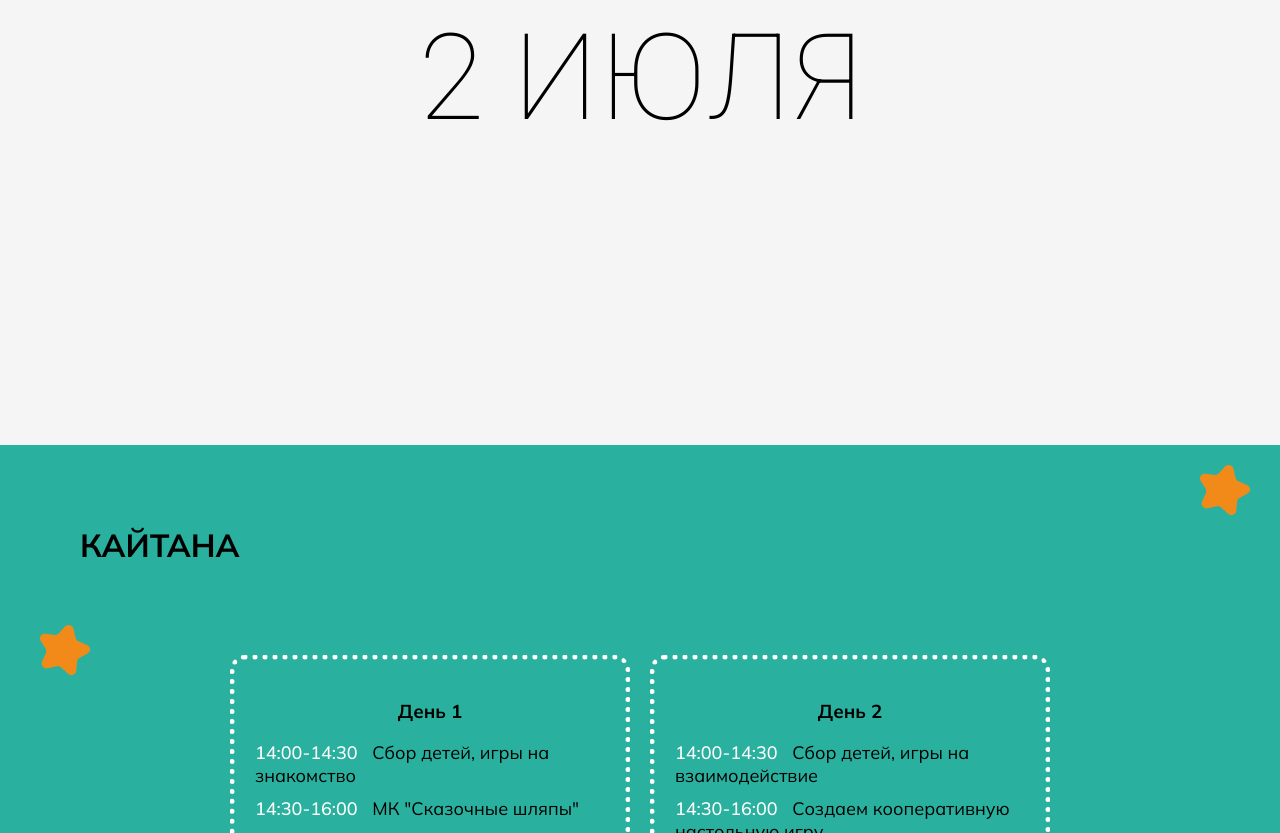
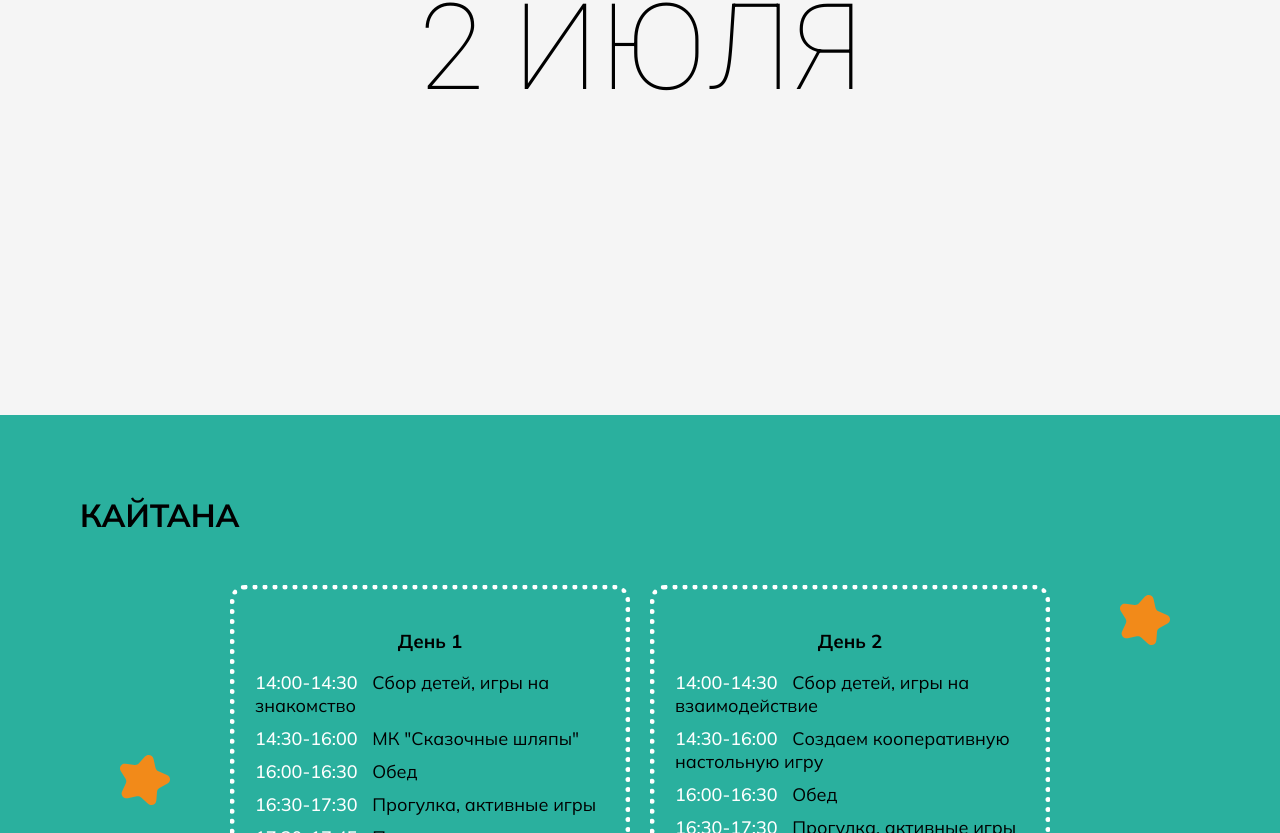
Before and after one commit to VarvaraKorableva/v_chemodane, a React (Create React App) app: page / in a window 1280 px wide. Shown: the part 2625-3458 px from the top of the page. Built offline with nearby package versions, Linux system fonts and the light colour scheme; a web font is replaced by a local one.

Commit message:
changed styles

```diff
--- a/src/components/Camp/CampHaifa.css
+++ b/src/components/Camp/CampHaifa.css
@@ -1,3 +1,9 @@
+.camp-haifa__main-container {
+    position: relative;
+    display: flex;
+    flex-direction: column;
+}
+
 .camp-haifa__section {
     display: flex;
     flex-direction: column;
@@ -33,7 +39,7 @@
     text-align: start;
     margin-top: 0;
 
-    margin-bottom: 80px;
+    margin-bottom: 40px;
 }
 
 @media screen and (max-width: 1065px) {
@@ -217,6 +223,6 @@
     }
 }
 
-.camp-haifa__fifth-orange-star {
-
+.camp-haifa__main-text {
+    margin-bottom: 40px;
 }
--- a/src/components/Camp/CampHaifa.js
+++ b/src/components/Camp/CampHaifa.js
@@ -4,6 +4,27 @@ function CampHaifa() {
     return(
         <section className="camp-haifa__section" id='camp-haifa'>
             <h2 className="camp-haifa__title">КАЙТАНА</h2>
+            {/*<button>Купить билеты</button>
+            <div className="camp-haifa__main-text-container">
+                <p className="camp-haifa__main-text">Мы ждём ребят 5-8 лет, с 14.00 до 19.00, чтобы приоткрыть для них двери в наш "Сказочный мир В чемодане".</p>
+                <p>Целых два дня мы будем творить, фантазировать, дружить и весело играть!</p>
+                <p>Сделаем невероятной красоты шляпы из крафтовой бумаги, создадим уникальную карту Сказочного Мира - которая станет основой для нашей собственной настольной игры. После прохождения игры нас ждёт особенный сюрприз!</p>
+                <p>Во время нашего путешествия по сказочным мирам дети успеют познакомиться и подружиться, активно включиться в подвижные игры - в помещении и на улице, поиграть в увлекательные настолки, а вечером конечно же расслабиться и вдумчиво почитать хорошую книжку (без этого на фестивале В чемодане никак нельзя обойтись!)
+                    Для нас очень важно, чтобы всем детям было комфортно в этом путешествии - мы внимательны к состоянию каждого участника нашей сказочной команды. Мы строим программу так, чтобы ребята поочередно занимались самыми разными видами деятельности - это позволяет им не скучать, но и не перегружаться.
+                    Конечно же мы позаботились о горячем вкусном обеде и легких перекусах для всех наших сказочных путешественников - ведь голодному с таким приключением точно не справиться!</p>
+                <p>Конечно же мы позаботились о горячем вкусном обеде и легких перекусах для всех наших сказочных путешественников - ведь голодному с таким приключением точно не справиться!</p>
+                <p>Вместе с детьми в Сказочное путешествие отправятся надёжные взрослые, творческие и мудрые наставники-мадрихи:</p>
+                <p>Александра Смит – игровой педагог, ведущая групп Мышематики. В Хайфе ведет "Умную Продленку" для детей 4-9 лет, вдохновитель и организатор слета Туристят в Хайфе
+                    Анна Перепелкина - педагог неформального образования, ведущая проекта "Умная продленка" в Хайфе, ведущая адаптационной группы для малышей, педагог Мышематики</p>
+                <p>Будьте внимательны - количество мест в нашей команде ограничено (не более 15 человек в день).</p>
+                <p>Обед, перекусы, вода и незабываемые впечатления - включены!</p>
+                <p>А пока младшие дети путешествуют по сказочным мирам, их родители и старшие братья и сестра могут погулять по маркету, выбрать лучшие книжки и подарки и поучаствовать в разнообразной программе фестиваля.</p>
+
+
+            </div>*/}
+
+
+            <div className="camp-haifa__main-container">
             <ul className="camp-haifa__wrapper">
                 <li className="camp-haifa__container">
                     <h3>День 1</h3>
@@ -34,6 +55,7 @@ function CampHaifa() {
             <div className='camp-haifa__third-orange-star'></div>
             <div className='camp-haifa__fourth-orange-star'></div>
             <div className='camp-haifa__fifth-orange-star'></div>
+            </div>
         </section>
 
     )
--- a/src/components/CurrentAnnounce/HaifaNewAnnounce.css
+++ b/src/components/CurrentAnnounce/HaifaNewAnnounce.css
@@ -79,7 +79,7 @@
 
 @media screen and (max-width: 470px) {
     .hifa-announce__title {
-        margin-bottom: 120px;
+        margin-bottom: 260px;
         font-weight: 400;
     }
 }
--- a/src/components/EventAddress/EventAddress.css
+++ b/src/components/EventAddress/EventAddress.css
@@ -19,6 +19,7 @@
 @media screen and (max-width: 770px) {
     .eventAddress__main-container {
         padding-top: 40px;
+        margin-bottom: 40px;
     }
 }
 
@@ -27,6 +28,7 @@
     font-size: 30px;
     text-align: center;
     margin-top: 0;
+    margin-bottom: 0;
 }
 
 @media screen and (max-width: 1065px) {
```
